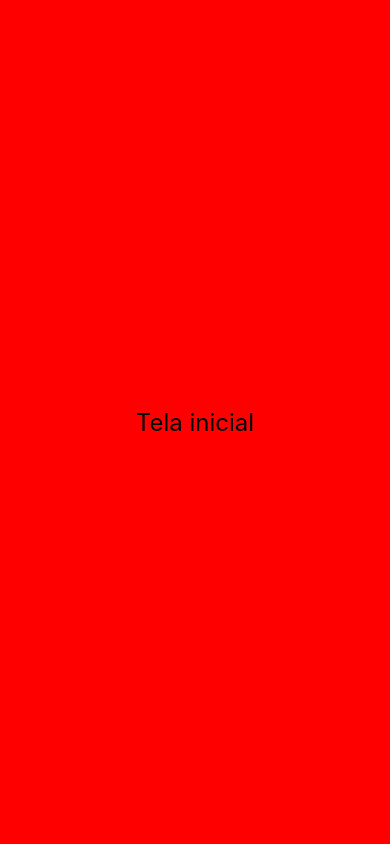
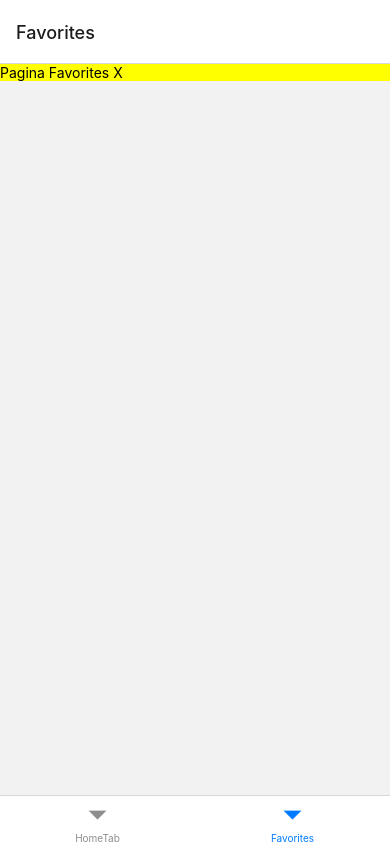
Before and after one commit to felipefl200/React-Native---Receitas, a React Native app: screen /Favorites in a window 390 px wide. Built offline with nearby package versions, Linux system fonts and the light colour scheme.

Commit message:
Skeleton files

```diff
--- a/App.js
+++ b/App.js
@@ -1,24 +1,11 @@
-import { View, Text, StyleSheet } from "react-native"
+import {NavigationContainer} from '@react-navigation/native'
+import { Routes } from "./src/routes"
 
 export default function App() {
   return (
-    <View style={styles.container}>
-      <Text style={styles.title}>Tela inicial</Text>
-    </View>
+    <NavigationContainer>
+      <Routes />
+    </NavigationContainer>
+
   )
 }
-
-const styles = StyleSheet.create({
-  container: {
-    backgroundColor: "red",
-    height: 100,
-    flex: 1,
-    justifyContent: "center",
-    alignItems: "center"
-  },
-  title: {
-    fontSize: 24,
-
-
-  }
-})
--- /dev/null
+++ b/src/pages/favorites/index.js
@@ -0,0 +1,17 @@
+import { View, Text, StyleSheet } from "react-native"
+
+export function Favorites() {
+  return (
+    <View style={styles.container}>
+      <Text>Pagina Favorites X</Text>
+    </View>
+  )
+}
+
+const styles = StyleSheet.create({
+  container: {
+    backgroundColor: "yellow",
+  },
+})
+
+export default Favorites
--- /dev/null
+++ b/src/pages/home/index.js
@@ -0,0 +1,17 @@
+import { View, Text, StyleSheet } from "react-native"
+
+export function Home() {
+  return (
+    <View style={styles.container}>
+      <Text>Pagina Home X</Text>
+    </View>
+  )
+}
+
+const styles = StyleSheet.create({
+  container: {
+    backgroundColor: "red",
+  },
+})
+
+export default Home
--- /dev/null
+++ b/src/routes/index.js
@@ -0,0 +1,15 @@
+import { createBottomTabNavigator } from "@react-navigation/bottom-tabs"
+
+import { Home } from "../pages/home"
+import { Favorites } from "../pages/favorites"
+
+const Tab = createBottomTabNavigator()
+
+export function Routes() {
+  return (
+    <Tab.Navigator>
+      <Tab.Screen name="HomeTab" component={Home} />
+      <Tab.Screen name="Favorites" component={Favorites} />
+    </Tab.Navigator>
+  )
+}
```
Also changed, not shown: package.json (+6 -1 lines), src/pages/detail/index.js (added, +17 -0 lines), src/pages/search/index.js (added, +17 -0 lines), 1 other file (tests, documents, lock files or other folders).
